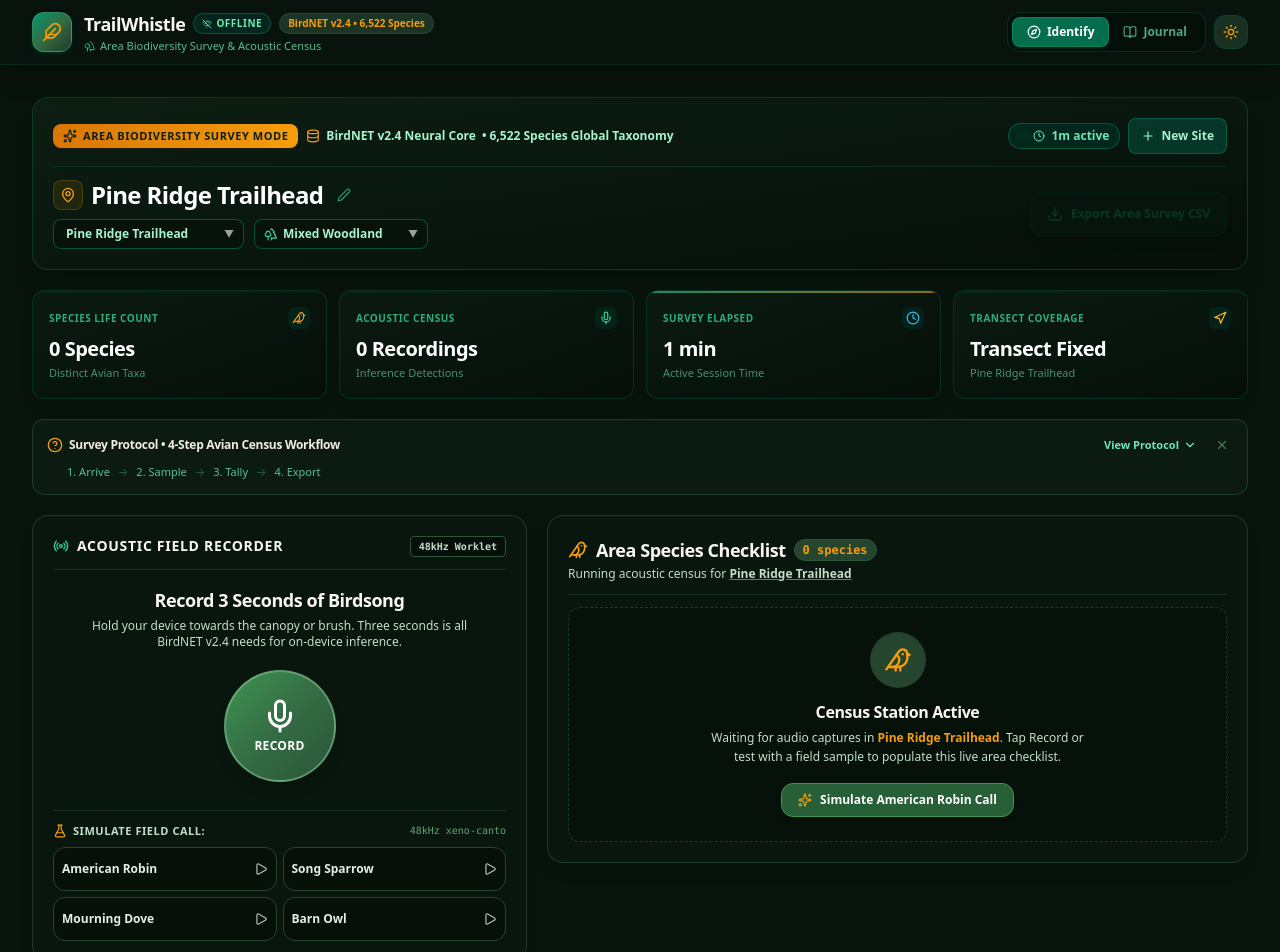
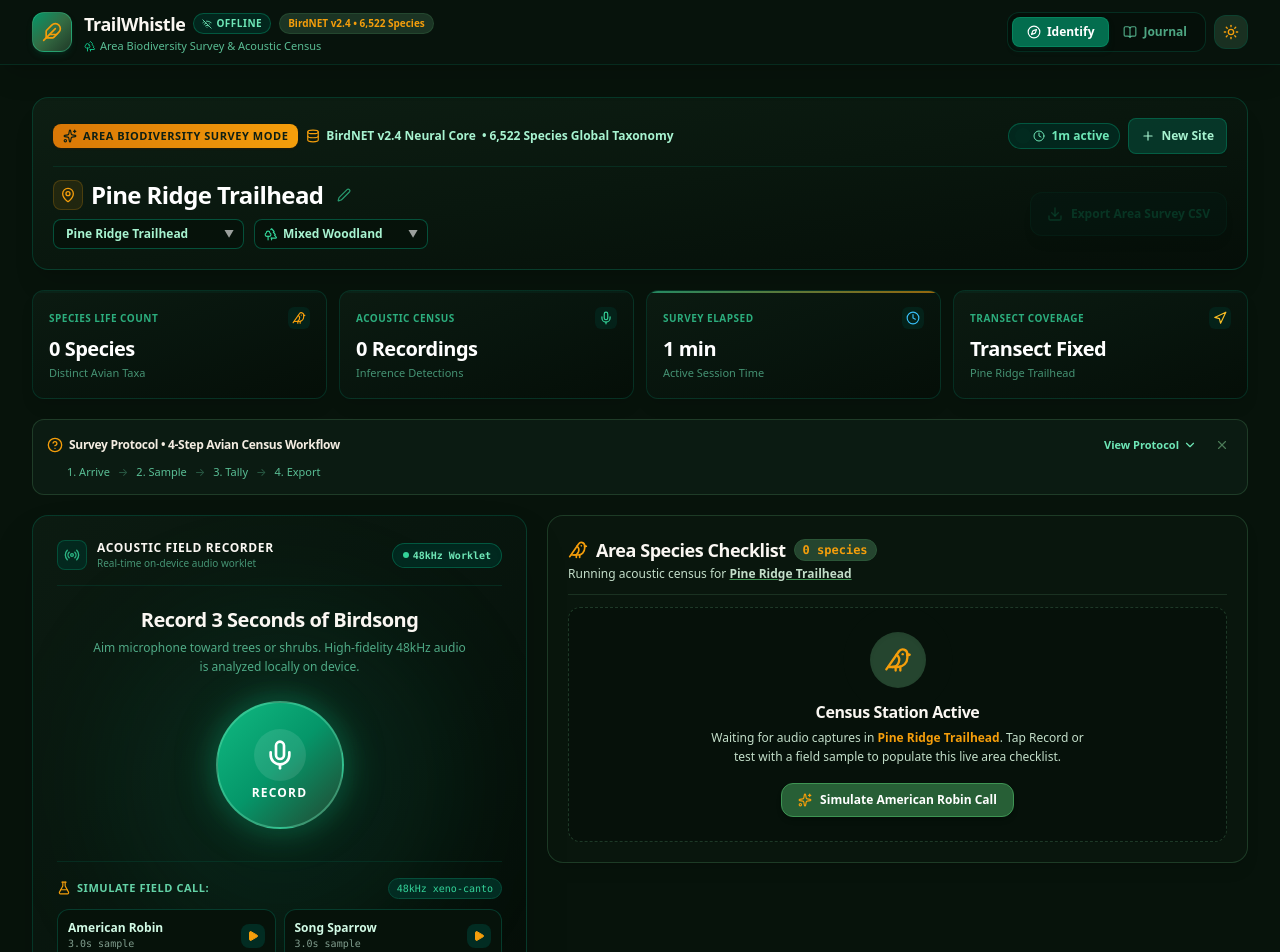
Before and after one commit to Sourabh-Kumar04/TrailWhistle, a React (Vite) app: page / in a window 1280 px wide. Shown: the top 952 px of the page. Built offline with nearby package versions, Linux system fonts and the light colour scheme.

Commit message:
style(iter-2): elevate bioacoustic field recorder with glowing sonar rings and sleek audio test vials

```diff
--- a/src/components/AudioRecorder.tsx
+++ b/src/components/AudioRecorder.tsx
@@ -91,78 +91,111 @@ export const AudioRecorder: React.FC<AudioRecorderProps> = ({
   };
 
   return (
-    <div className={`p-4 sm:p-5 rounded-2xl border transition-all ${
+    <div className={`p-5 sm:p-6 rounded-2xl border transition-all duration-300 relative overflow-hidden ${
       isSunlightMode
-        ? 'bg-white border-2 border-black text-black shadow-md'
-        : 'bg-canopy-900/95 border-forest-700/60 text-earth-50 shadow-lg'
+        ? 'bg-white border-neutral-300 text-neutral-900 shadow-md'
+        : 'bg-gradient-to-br from-[#0c1b12]/95 via-[#08150e]/95 to-[#040c07]/95 border-emerald-800/50 text-earth-50 shadow-2xl'
     }`}>
+      {/* Ambient background glow behind the sensor */}
+      {!isSunlightMode && (
+        <div className="absolute top-1/2 left-1/2 -translate-x-1/2 -translate-y-1/2 w-80 h-80 bg-emerald-500/10 rounded-full blur-3xl pointer-events-none" />
+      )}
+
       {/* Header Badge */}
-      <div className={`flex items-center justify-between pb-3 mb-4 border-b ${
-        isSunlightMode ? 'border-neutral-900' : 'border-forest-800/60'
+      <div className={`flex items-center justify-between pb-3.5 mb-5 border-b relative z-10 ${
+        isSunlightMode ? 'border-neutral-200' : 'border-emerald-900/40'
       }`}>
-        <div className="flex items-center gap-2">
-          <Radio className="w-4 h-4 text-emerald-400" />
-          <h2 className="text-sm font-bold uppercase tracking-wider">Acoustic Field Recorder</h2>
+        <div className="flex items-center gap-2.5">
+          <div className={`p-1.5 rounded-lg ${
+            isSunlightMode ? 'bg-emerald-100 text-emerald-950' : 'bg-emerald-950/80 text-emerald-400 border border-emerald-700/50'
+          }`}>
+            <Radio className="w-4 h-4 animate-pulse" />
+          </div>
+          <div>
+            <h2 className="text-xs font-black uppercase tracking-wider font-sans">Acoustic Field Recorder</h2>
+            <p className={`text-[10px] ${isSunlightMode ? 'text-neutral-500' : 'text-emerald-300/60'}`}>
+              Real-time on-device audio worklet
+            </p>
+          </div>
         </div>
-        <span className={`text-[10px] font-mono font-bold px-2 py-0.5 rounded ${
-          isSunlightMode ? 'bg-black text-white' : 'bg-canopy-950 text-forest-200 border border-forest-700'
+        <span className={`text-[10px] font-mono font-bold px-2.5 py-1 rounded-full flex items-center gap-1 ${
+          isSunlightMode
+            ? 'bg-neutral-100 text-neutral-900 border border-neutral-300'
+            : 'bg-emerald-950/90 text-emerald-300 border border-emerald-700/60 shadow-inner'
         }`}>
-          48kHz Worklet
+          <span className="w-1.5 h-1.5 rounded-full bg-emerald-400" />
+          <span>48kHz Worklet</span>
         </span>
       </div>
 
       {/* Capture Section */}
-      <div className="flex flex-col items-center justify-center text-center">
-        <h3 className="text-base sm:text-lg font-black tracking-tight mb-1 font-sans">
+      <div className="flex flex-col items-center justify-center text-center relative z-10">
+        <h3 className="text-lg sm:text-xl font-extrabold tracking-tight mb-1 font-sans">
           {isRecording
-            ? 'Listening to Nature...'
+            ? 'Sampling Canopy Acoustics...'
             : isProcessing
-              ? 'Classifying Avian Acoustics...'
+              ? 'Inferring BirdNET v2.4 Neural Core...'
               : 'Record 3 Seconds of Birdsong'}
         </h3>
-        <p className={`text-xs mb-5 max-w-sm ${isSunlightMode ? 'text-black font-medium' : 'text-forest-200'}`}>
-          Hold your device towards the canopy or brush. Three seconds is all BirdNET v2.4 needs for on-device inference.
+        <p className={`text-xs mb-6 max-w-sm leading-relaxed ${isSunlightMode ? 'text-neutral-600 font-medium' : 'text-emerald-300/70'}`}>
+          Aim microphone toward trees or shrubs. High-fidelity 48kHz audio is analyzed locally on device.
         </p>
 
-        {/* Big Tap Target Record Button */}
-        <div className="relative mb-5 flex items-center justify-center">
-          {/* Animated pulse rings when recording */}
-          {isRecording && (
-            <div
-              className="absolute w-36 h-36 rounded-full border-4 border-feather-accent animate-ping opacity-60"
-              style={{ transform: `scale(${1 + volume * 0.4})` }}
-            />
+        {/* Big Tap Target Record Button with Glowing Sonar Rings */}
+        <div className="relative mb-6 flex items-center justify-center group">
+          {/* Subtle outer ambient pulse halo in idle */}
+          {!isRecording && !isProcessing && (
+            <div className={`absolute w-36 h-36 rounded-full transition-all duration-700 group-hover:scale-110 opacity-40 ${
+              isSunlightMode ? 'bg-neutral-200' : 'bg-emerald-500/20 blur-md'
+            }`} />
           )}
 
+          {/* Dynamic Sonar Rings when recording */}
+          {isRecording && (
+            <>
+              <div
+                className="absolute w-44 h-44 rounded-full border-2 border-red-500/40 animate-ping"
+                style={{ transform: `scale(${1.1 + volume * 0.5})` }}
+              />
+              <div
+                className="absolute w-36 h-36 rounded-full border-2 border-red-400/60 animate-pulse"
+                style={{ transform: `scale(${1 + volume * 0.3})` }}
+              />
+            </>
+          )}
+
+          {/* Tactile Record Button */}
           <button
             type="button"
             onClick={handleStartRecording}
             disabled={isRecording || isProcessing}
             aria-label={isRecording ? 'Recording in progress' : 'Record 3 seconds of bird call'}
-            className={`w-28 h-28 min-w-[112px] min-h-[112px] rounded-full flex flex-col items-center justify-center transition-all transform active:scale-95 shadow-2xl select-none relative z-10 ${
+            className={`w-32 h-32 rounded-full flex flex-col items-center justify-center transition-all duration-300 transform active:scale-95 shadow-2xl select-none relative z-10 cursor-pointer ${
               isRecording
-                ? 'bg-red-600 text-white ring-8 ring-red-400/30'
+                ? 'bg-gradient-to-br from-red-500 to-red-700 text-white ring-8 ring-red-500/30 shadow-[0_0_50px_rgba(239,68,68,0.5)]'
                 : isProcessing
-                  ? 'bg-forest-800 text-gray-300 cursor-not-allowed opacity-80'
+                  ? 'bg-emerald-950 text-emerald-300 cursor-not-allowed border-2 border-emerald-700/60 opacity-90'
                   : isSunlightMode
-                    ? 'bg-black text-white hover:bg-neutral-800 border-4 border-black font-bold'
-                    : 'bg-gradient-to-br from-moss-500 via-forest-600 to-forest-700 hover:from-moss-400 hover:to-forest-600 text-white border-2 border-moss-300/50 shadow-lg'
+                    ? 'bg-emerald-900 hover:bg-emerald-800 text-white border-4 border-emerald-700 hover:scale-105 shadow-xl shadow-emerald-950/20'
+                    : 'bg-gradient-to-br from-emerald-500 via-emerald-600 to-forest-800 hover:from-emerald-400 hover:to-forest-700 text-white border-2 border-emerald-300/40 hover:scale-105 shadow-[0_0_40px_rgba(16,185,129,0.35)]'
             }`}
           >
             {isRecording ? (
               <>
-                <Square className="w-8 h-8 fill-current mb-1" />
-                <span className="font-mono font-bold text-xs">{countdown.toFixed(1)}s</span>
+                <Square className="w-9 h-9 fill-current mb-1 animate-pulse" />
+                <span className="font-mono font-black text-sm tracking-wider">{countdown.toFixed(1)}s</span>
               </>
             ) : isProcessing ? (
               <>
-                <Sparkles className="w-8 h-8 animate-pulse text-feather-yellow mb-1" />
-                <span className="text-[10px] font-bold uppercase tracking-wider">Inferring</span>
+                <Sparkles className="w-9 h-9 animate-spin text-feather-yellow mb-1" />
+                <span className="text-[11px] font-black uppercase tracking-wider text-feather-yellow">Classifying</span>
               </>
             ) : (
               <>
-                <Mic className="w-9 h-9 mb-1" />
-                <span className="text-xs font-bold uppercase tracking-wide">Record</span>
+                <div className="p-2.5 rounded-full bg-white/10 mb-1">
+                  <Mic className="w-8 h-8" />
+                </div>
+                <span className="text-xs font-black uppercase tracking-widest">Record</span>
               </>
             )}
           </button>
@@ -170,43 +203,45 @@ export const AudioRecorder: React.FC<AudioRecorderProps> = ({
 
         {/* Live Audio Visualizer / Bioacoustic Spectrum Meter */}
         {isRecording && (
-          <div className="w-56 mb-4 space-y-1.5 animate-fade-in">
+          <div className="w-64 mb-5 space-y-2 animate-fade-in p-3 rounded-xl bg-black/40 border border-emerald-900/50">
             <div className="flex items-center justify-between text-[11px] font-mono">
-              <span className="flex items-center gap-1 font-bold">
+              <span className="flex items-center gap-1.5 font-bold text-emerald-300">
                 <Volume2 className="w-3.5 h-3.5 text-feather-yellow" />
-                <span>48kHz Acoustic Input</span>
+                <span>Bioacoustic Level</span>
               </span>
-              <span className="font-bold">{Math.round(volume * 100)}% RMS</span>
+              <span className="font-bold text-feather-yellow">{Math.round(volume * 100)}% RMS</span>
             </div>
 
-            {/* Primary RMS Level */}
-            <div className={`w-full h-2 rounded-full overflow-hidden ${isSunlightMode ? 'bg-neutral-300' : 'bg-canopy-950'}`}>
+            {/* Primary RMS Level Bar */}
+            <div className={`w-full h-2 rounded-full overflow-hidden ${isSunlightMode ? 'bg-neutral-300' : 'bg-[#050e08]'}`}>
               <div
-                className={`h-full transition-all duration-75 ${isSunlightMode ? 'bg-black' : 'bg-gradient-to-r from-moss-500 to-feather-yellow'}`}
+                className={`h-full transition-all duration-75 rounded-full ${
+                  isSunlightMode ? 'bg-emerald-900' : 'bg-gradient-to-r from-emerald-400 via-feather-yellow to-red-500 shadow-sm'
+                }`}
                 style={{ width: `${Math.min(100, Math.max(6, volume * 100))}%` }}
               />
             </div>
 
-            {/* 4 Bioacoustic Frequency Bands (Sub-1.5k, 1.5-3k, 3-6k, 6k+) */}
-            <div className="flex items-center justify-between gap-1 pt-1">
+            {/* 4 Bioacoustic Frequency Bands */}
+            <div className="flex items-center justify-between gap-1.5 pt-1">
               {[
                 { label: '0.5-1.5k', height: Math.min(100, Math.max(12, volume * 80 + 10)) },
                 { label: '1.5-3.0k', height: Math.min(100, Math.max(15, volume * 110 + 15)) },
                 { label: '3.0-6.0k', height: Math.min(100, Math.max(18, volume * 95 + 12)) },
                 { label: '6.0k+', height: Math.min(100, Math.max(10, volume * 65 + 8)) },
               ].map((band, i) => (
-                <div key={i} className="flex-1 flex flex-col items-center gap-0.5">
-                  <div className={`w-full h-4 rounded overflow-hidden flex items-end ${
-                    isSunlightMode ? 'bg-neutral-200' : 'bg-canopy-950 border border-forest-800/80'
+                <div key={i} className="flex-1 flex flex-col items-center gap-1">
+                  <div className={`w-full h-5 rounded-md overflow-hidden flex items-end ${
+                    isSunlightMode ? 'bg-neutral-200' : 'bg-[#050e08] border border-emerald-950'
                   }`}>
                     <div
-                      className={`w-full transition-all duration-100 ${
-                        isSunlightMode ? 'bg-black' : 'bg-emerald-400'
+                      className={`w-full transition-all duration-100 rounded-t ${
+                        isSunlightMode ? 'bg-emerald-900' : 'bg-gradient-to-t from-emerald-600 to-emerald-400'
                       }`}
                       style={{ height: `${band.height}%` }}
                     />
                   </div>
-                  <span className={`text-[8px] font-mono ${isSunlightMode ? 'text-black font-bold' : 'text-forest-400'}`}>
+                  <span className={`text-[9px] font-mono font-semibold ${isSunlightMode ? 'text-neutral-700' : 'text-emerald-400/70'}`}>
                     {band.label}
                   </span>
                 </div>
@@ -227,48 +262,48 @@ export const AudioRecorder: React.FC<AudioRecorderProps> = ({
             <button
               type="button"
               onClick={handleTogglePreview}
-              className={`px-3 py-1.5 min-h-[40px] rounded-lg text-xs font-semibold flex items-center gap-2 transition-all ${
+              className={`px-4 py-2 min-h-[40px] rounded-xl text-xs font-bold flex items-center gap-2 transition-all cursor-pointer shadow-md ${
                 isSunlightMode
-                  ? 'bg-gray-100 hover:bg-gray-200 border border-black text-black'
-                  : 'bg-forest-800 hover:bg-forest-700 text-forest-100 border border-forest-600'
+                  ? 'bg-neutral-100 hover:bg-neutral-200 border border-neutral-300 text-neutral-900'
+                  : 'bg-emerald-950/80 hover:bg-emerald-900/90 text-emerald-200 border border-emerald-700/60 shadow-emerald-950/40'
               }`}
             >
-              <Play className={`w-3.5 h-3.5 ${isPlayingPreview ? 'fill-current' : ''}`} />
-              <span>{isPlayingPreview ? 'Playing Captured Audio...' : 'Replay 3s Clip'}</span>
+              <Play className={`w-3.5 h-3.5 text-feather-yellow ${isPlayingPreview ? 'fill-current' : ''}`} />
+              <span>{isPlayingPreview ? 'Playing Captured Audio...' : 'Replay 3s Captured Audio'}</span>
             </button>
           </div>
         )}
 
         {/* Error message */}
         {errorMessage && (
-          <div className={`p-3 rounded-lg text-xs flex items-center gap-2 mb-4 w-full text-left ${
-            isSunlightMode ? 'bg-red-50 border border-red-500 text-red-900' : 'bg-red-950/80 border border-red-700 text-red-200'
+          <div className={`p-3.5 rounded-xl text-xs flex items-center gap-2.5 mb-4 w-full text-left ${
+            isSunlightMode ? 'bg-red-50 border border-red-300 text-red-900' : 'bg-red-950/80 border border-red-700 text-red-200'
           }`}>
-            <AlertCircle className="w-4 h-4 shrink-0 text-red-500" />
+            <AlertCircle className="w-4 h-4 shrink-0 text-red-400" />
             <span>{errorMessage}</span>
           </div>
         )}
 
         {/* Quick Field Test Simulator for Immediate 30s Discovery */}
         {onSelectSample && (
-          <div className={`w-full pt-3 mt-2 border-t ${
-            isSunlightMode ? 'border-neutral-900' : 'border-forest-800/60'
+          <div className={`w-full pt-4 mt-2 border-t ${
+            isSunlightMode ? 'border-neutral-200' : 'border-emerald-900/40'
           }`}>
-            <div className="flex items-center justify-between mb-2">
+            <div className="flex items-center justify-between mb-2.5">
               <span className={`text-[11px] font-bold uppercase tracking-wider flex items-center gap-1.5 ${
-                isSunlightMode ? 'text-black font-extrabold' : 'text-forest-200'
+                isSunlightMode ? 'text-neutral-800 font-extrabold' : 'text-emerald-300/90'
               }`}>
                 <FlaskConical className="w-3.5 h-3.5 text-feather-yellow" />
                 <span>Simulate Field Call:</span>
               </span>
-              <span className={`text-[10px] font-mono ${
-                isSunlightMode ? 'text-black font-bold' : 'text-forest-400'
+              <span className={`text-[10px] font-mono px-2 py-0.5 rounded-full ${
+                isSunlightMode ? 'bg-neutral-100 text-neutral-600' : 'bg-emerald-950 text-emerald-400 border border-emerald-900'
               }`}>
                 48kHz xeno-canto
               </span>
             </div>
 
-            <div className="grid grid-cols-2 gap-1.5 w-full">
+            <div className="grid grid-cols-2 gap-2 w-full">
               {SAMPLE_AUDIO_LIST.map((sample) => {
                 const isSelected = selectedSample?.id === sample.id;
                 return (
@@ -277,19 +312,32 @@ export const AudioRecorder: React.FC<AudioRecorderProps> = ({
                     type="button"
                     onClick={() => onSelectSample(sample)}
                     disabled={isRecording || isProcessing}
-                    className={`p-2 rounded-xl text-left text-xs font-semibold flex items-center justify-between transition-all min-h-[44px] ${
+                    className={`p-2.5 rounded-xl text-left text-xs font-bold flex items-center justify-between transition-all min-h-[44px] cursor-pointer group ${
                       isSelected
                         ? isSunlightMode
-                          ? 'bg-black text-white font-extrabold ring-2 ring-black'
-                          : 'bg-moss-700 text-white border border-moss-400 shadow-sm'
+                          ? 'bg-emerald-900 text-white font-extrabold shadow-sm'
+                          : 'bg-emerald-800 text-white border border-emerald-400 shadow-md shadow-emerald-950/50'
                         : isSunlightMode
-                          ? 'bg-neutral-100 border-2 border-black hover:bg-neutral-200 text-black font-bold'
-                          : 'bg-canopy-950/90 border border-forest-800 hover:border-forest-600 text-forest-100 hover:text-white'
+                          ? 'bg-neutral-100 border border-neutral-300 hover:bg-neutral-200 text-neutral-900'
+                          : 'bg-[#06120a] border border-emerald-900/70 hover:border-emerald-600 hover:bg-[#0a1a0f] text-emerald-100'
                     }`}
                     title={`Run on-device BirdNET inference on ${sample.speciesName}`}
                   >
-                    <span className="truncate pr-1">{sample.speciesName}</span>
-                    <Play className="w-3.5 h-3.5 shrink-0 opacity-80" />
+                    <div className="truncate pr-1">
+                      <div className="truncate font-semibold">{sample.speciesName}</div>
+                      <div className={`text-[10px] font-mono font-normal truncate ${
+                        isSelected ? 'opacity-80' : 'opacity-60'
+                      }`}>
+                        3.0s sample
+                      </div>
+                    </div>
+                    <div className={`w-6 h-6 rounded-lg flex items-center justify-center shrink-0 transition-transform group-hover:scale-110 ${
+                      isSelected
+                        ? 'bg-white text-emerald-900'
+                        : isSunlightMode ? 'bg-neutral-200 text-neutral-800' : 'bg-emerald-950 text-feather-yellow'
+                    }`}>
+                      <Play className="w-3 h-3 fill-current" />
+                    </div>
                   </button>
                 );
               })}
```
